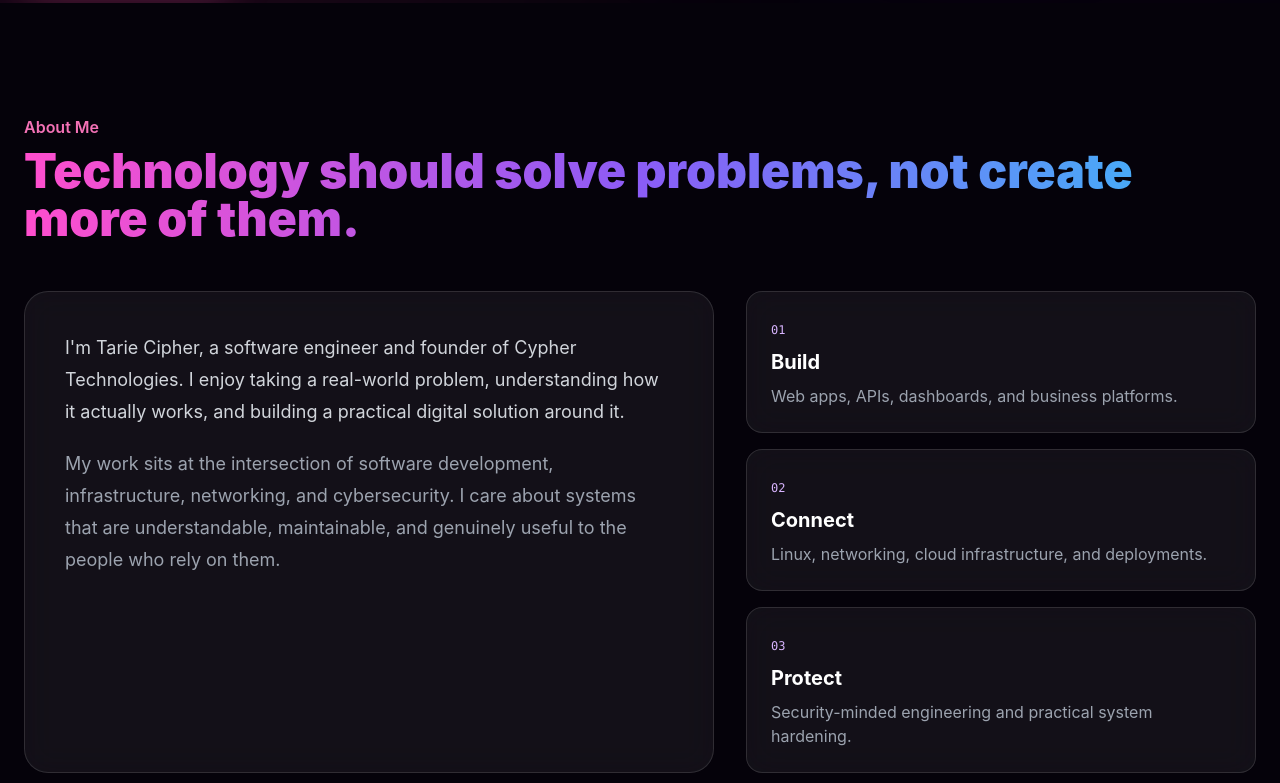
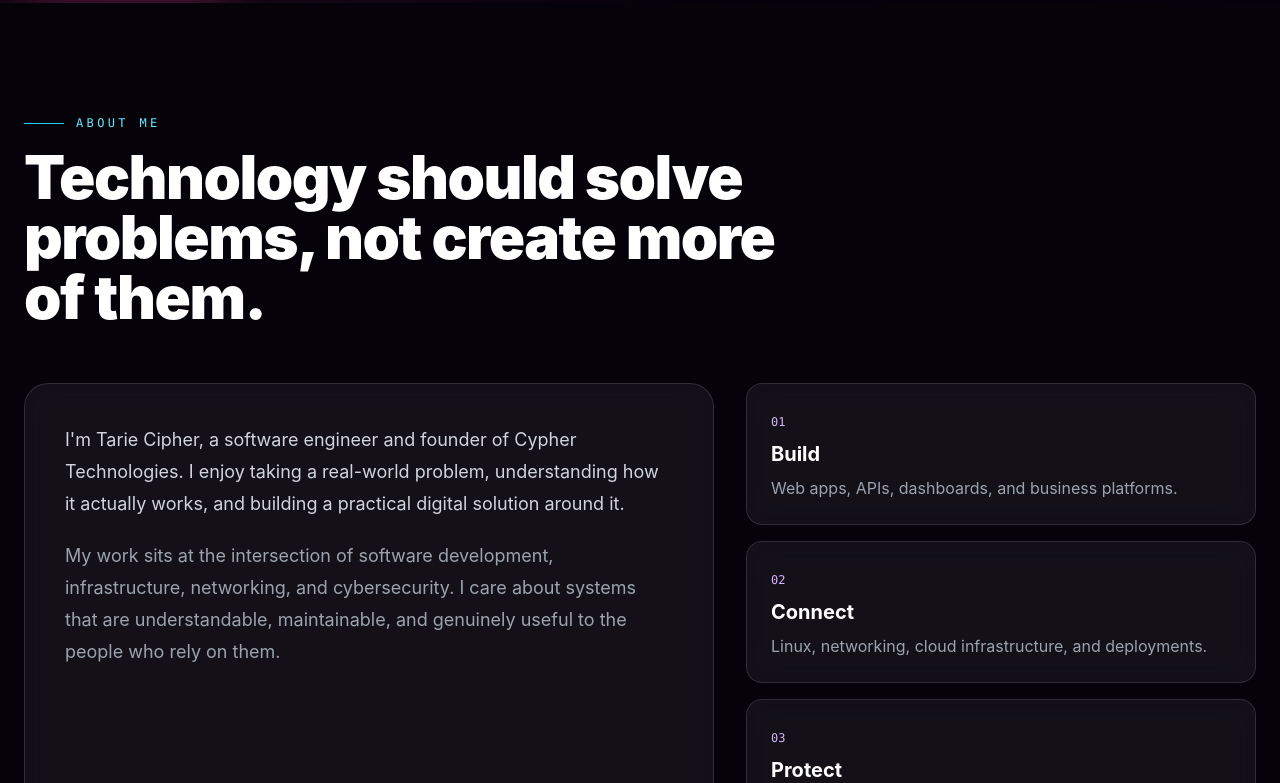
Before and after one commit to tarieciphertech/cypher-portfolio, a React (Vite) app: page / in a window 1280 px wide. Shown: the part 797-1580 px from the top of the page. Built offline with nearby package versions, Linux system fonts and the light colour scheme.

Commit message:
Upgrade portfolio section headings

```diff
--- a/src/components/SectionTitle.jsx
+++ b/src/components/SectionTitle.jsx
@@ -1,8 +1,11 @@
 export default function SectionTitle({ label, title }) {
   return (
-    <div className="mb-12">
-      <p className="text-pink-400 font-semibold mb-2">{label}</p>
-      <h2 className="text-4xl md:text-5xl font-black gradient-text">{title}</h2>
+    <div className="mb-14 max-w-3xl">
+      <div className="flex items-center gap-3 mb-4">
+        <span className="h-px w-10 bg-cyan-400" />
+        <p className="text-cyan-300 font-mono text-xs uppercase tracking-[0.28em]">{label}</p>
+      </div>
+      <h2 className="text-4xl md:text-5xl lg:text-6xl font-black tracking-tight text-white">{title}</h2>
     </div>
   );
 }
```
